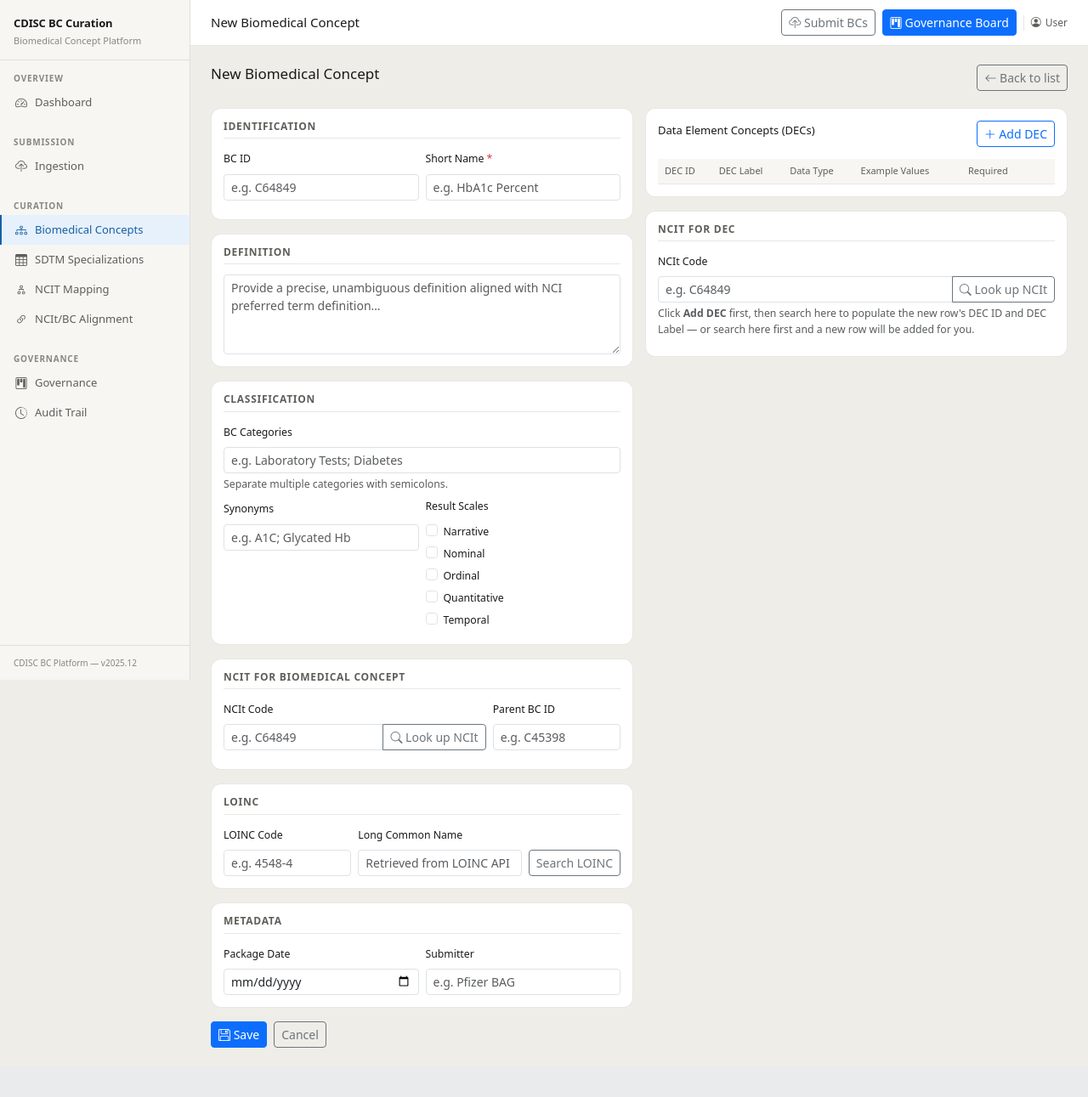
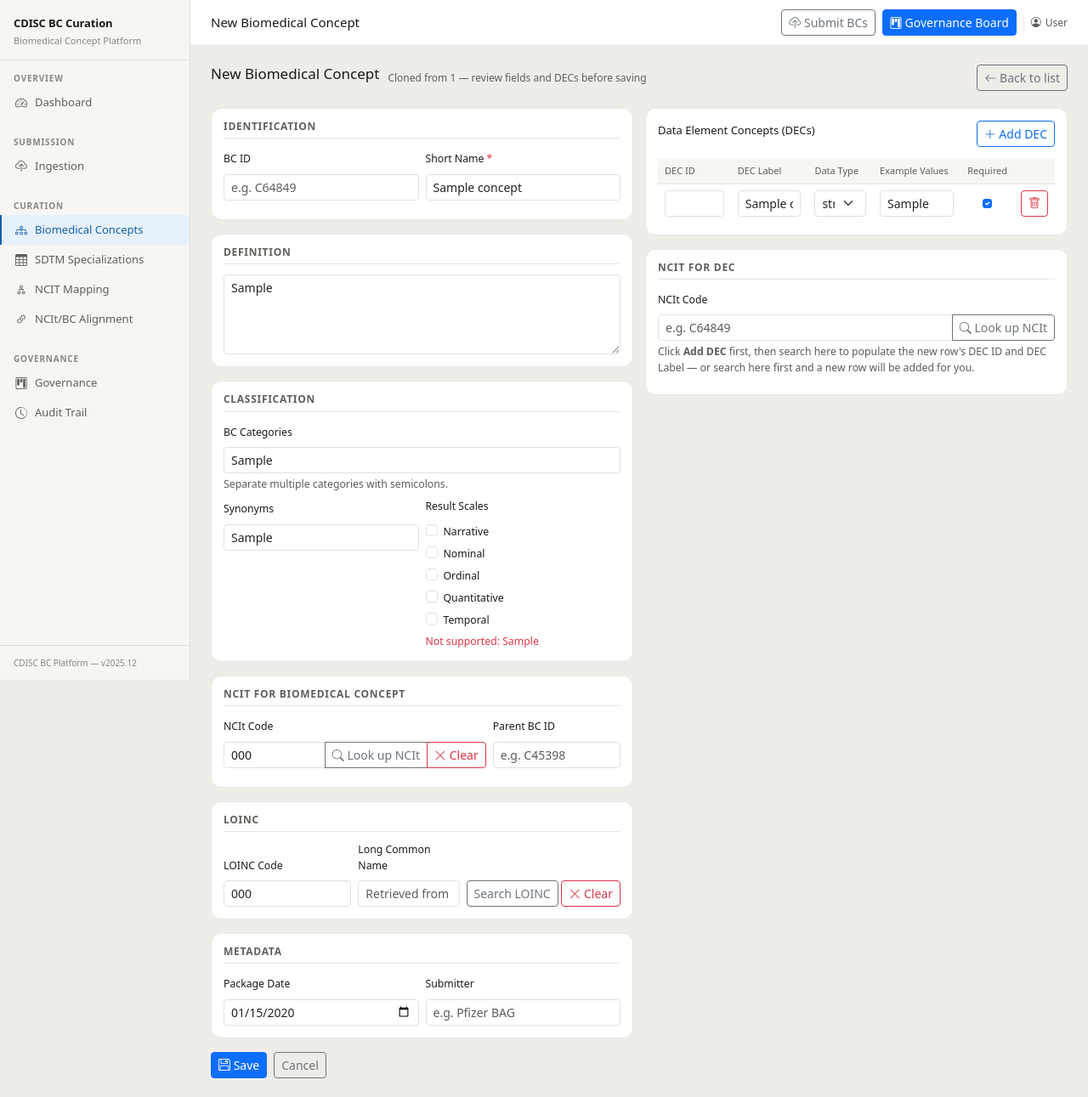
Before and after one commit to pendingintent/cdisc-concept-curation, a Flask app: page /bc/new?clone_from=1 in a window 1280 px wide. Shown: the whole page at 85% size. Before the commit the page ends 1233 px from the top, so only its background shows below. Run offline with Flask 3, Linux system fonts and the light colour scheme; tables that the repository leaves empty hold one stand-in row (values such as "Sample post"); lists and menus that the app fills with data are empty; parts of the project's set-up code (start-up, migrations or seed data) failed here and were passed over; some libraries are stand-ins or nearby versions.

Commit message:
Add Clone for Biomedical Concepts and Dataset Specializations (#83)
As a BC/DSS curator, copy an existing BC or Specialization and tweak the
group-level info while keeping its DECs/variables, per issue #83.

Clone pre-fills the existing New BC / New Specialization form from a
source record (group-level fields, DECs/variables) with the ID left
blank, so nothing is saved until the curator edits and hits Save — reuses
the existing create_bc()/save_decs() and specialization create() paths
unchanged. Each cloned DEC's dec_id is blanked so save_decs() regenerates
it under the new bc_id rather than keeping a stale "<old_bc_id>.DEC.N".

BC clone is scoped to the BC + its DECs (not its linked specializations);
specializations are cloned independently via their own action, matching
the issue's treatment of BCs and specializations as parallel requests.

- services/bc_service.py: add build_bc_clone(), returning a transient BC
  + DEC dicts copied from an existing bc_id.
- routes/bc.py: /bc/new?clone_from=<bc_id> renders the New BC form
  pre-filled from the source.
- routes/specializations.py: /specializations/?clone_from=<vlm_group_id>
  pre-fills the (already-collapsible) New Specialization panel from the
  source, without touching its vlm_group_id or the edit-in-place path.
- templates/bc_detail.html: DEC table now renders from the `decs` route
  variable instead of `bc.decs`, so a transient (unsaved) clone object can
  be pre-filled; adds a Clone button and a "cloned from" banner.
- templates/specializations.html: introduces a shared `fs` (edit_spec or
  clone_spec) template variable for prefill, keeping vlm_group_id and the
  published-lock checks scoped to true edit-in-place only; adds a Clone
  row action.
- templates/bc_list.html: adds a Clone row action.
- tests: services/bc_service, routes/bc, routes/specializations coverage
  for build_bc_clone() and both clone_from entry points.

Co-Authored-By: Claude Sonnet 5 <noreply@anthropic.com>

```diff
--- a/routes/bc.py
+++ b/routes/bc.py
@@ -53,6 +53,36 @@ def index():
 
 @bp.route("/new")
 def new_bc():
+    clone_from = request.args.get("clone_from", "").strip()
+    if clone_from:
+        bc, decs = bc_service.build_bc_clone(clone_from)
+        if bc is None:
+            flash(f"BC {clone_from} not found", "danger")
+            return redirect(url_for("bc.index"))
+        loinc_data = {}
+        if bc.loinc_metadata:
+            try:
+                loinc_data = json.loads(bc.loinc_metadata)
+            except (ValueError, TypeError):
+                pass
+        ncit_data = {}
+        if bc.ncit_metadata:
+            try:
+                ncit_data = json.loads(bc.ncit_metadata)
+            except (ValueError, TypeError):
+                pass
+        return render_template(
+            "bc_detail.html",
+            bc=bc,
+            decs=decs,
+            is_new=True,
+            loinc_data=loinc_data,
+            ncit_data=ncit_data,
+            clone_from=clone_from,
+            page_title=f"Clone of {clone_from}",
+            **_result_scale_context(bc),
+        )
+
     bc = BiomedicalConcept()
     ncit_code = request.args.get("ncit_code", "").strip()
     if ncit_code:
--- a/services/bc_service.py
+++ b/services/bc_service.py
@@ -23,6 +23,10 @@ class NotFoundError(ValueError):
 
 # Plain-text fields copied verbatim from a form/dict onto the model.
 _BC_TEXT_FIELDS = ("short_name", "definition", "bc_categories", "synonyms", "result_scales", "package_date")
+
+# Fields copied when building a clone of an existing BC (group-level fields
+# plus the same is_new-branch fields apply_bc_fields would set from a form).
+_BC_CLONE_FIELDS = _BC_TEXT_FIELDS + ("ncit_code", "parent_bc_id", "loinc_code", "system", "system_name", "loinc_metadata", "ncit_metadata")
 
 
 def _get_bc_or_raise(bc_id):
@@ -83,6 +87,37 @@ def create_bc(data, actor=None):
     log_change("BiomedicalConcept", bc_id, "created", actor=actor or bc.submitter, after=bc.to_dict())
     db.session.commit()
     return bc
+
+
+def build_bc_clone(bc_id):
+    """Build a transient (unsaved) BiomedicalConcept + its DEC dicts, copied
+    from an existing BC, for pre-filling the New BC form so a curator can
+    tweak group-level info and DECs before saving under a new bc_id.
+
+    bc_id itself is left unset (the curator must supply a new one) and each
+    DEC's dec_id is blanked so save_decs() regenerates it under the new
+    bc_id on save, rather than keeping a stale "<old_bc_id>.DEC.N".
+
+    Returns (None, None) if bc_id doesn't exist.
+    """
+    source = db.session.get(BiomedicalConcept, bc_id)
+    if source is None:
+        return None, None
+    clone = BiomedicalConcept()
+    for field in _BC_CLONE_FIELDS:
+        setattr(clone, field, getattr(source, field))
+    decs = [
+        {
+            "dec_id": "",
+            "ncit_dec_code": dec.ncit_dec_code,
+            "dec_label": dec.dec_label,
+            "data_type": dec.data_type,
+            "example_set": dec.example_set,
+            "required": dec.required,
+        }
+        for dec in source.decs.order_by(DataElementConcept.sort_order)
+    ]
+    return clone, decs
 
 
 def get_or_create_bc_stub(bc_id, short_name="", actor=None):
--- a/templates/bc_detail.html
+++ b/templates/bc_detail.html
@@ -27,10 +27,18 @@
       <span class="page-meta">Submitted by {{ bc.submitter }}</span>
     {% endif %}
   {% endif %}
+  {% if is_new and clone_from %}
+    <span class="page-meta">Cloned from {{ clone_from }} — review fields and DECs before saving</span>
+  {% endif %}
   <div class="page-actions">
     <a href="{{ url_for('bc.index') }}" class="btn btn-sm btn-outline-secondary">
       <i class="bi bi-arrow-left" aria-hidden="true"></i> Back to list
     </a>
+    {% if not is_new %}
+      <a href="{{ url_for('bc.new_bc', clone_from=bc.bc_id) }}" class="btn btn-sm btn-outline-secondary">
+        <i class="bi bi-copy" aria-hidden="true"></i> Clone
+      </a>
+    {% endif %}
     {% if not is_new and bc.status == 'provisional' %}
       <button type="submit" form="bc-form"
               formaction="{{ url_for('bc.submit_for_review', bc_id=bc.bc_id) }}"
@@ -379,8 +387,8 @@
               </tr>
             </thead>
             <tbody id="dec-table-body">
-              {% if bc and bc.decs %}
-                {% for dec in bc.decs %}
+              {% if decs %}
+                {% for dec in decs %}
                 <tr>
                   <td>
                     <input type="hidden" name="decs[{{ loop.index0 }}][ncit_dec_code]" value="{{ dec.ncit_dec_code | default('') }}">
--- a/templates/bc_list.html
+++ b/templates/bc_list.html
@@ -132,6 +132,11 @@
                    aria-label="View/Edit {{ bc.short_name }}">
                   <i class="bi bi-pencil" aria-hidden="true"></i> Edit
                 </a>
+                <a href="{{ url_for('bc.new_bc', clone_from=bc.bc_id) }}"
+                   class="btn btn-sm btn-outline-secondary"
+                   aria-label="Clone {{ bc.short_name }}">
+                  <i class="bi bi-copy" aria-hidden="true"></i> Clone
+                </a>
                 <button type="button"
                         class="btn btn-sm btn-outline-danger"
                         {% if bc.status == 'published' %}
```
Also changed, not shown: routes/specializations.py (+8 -0 lines), templates/specializations.html (+18 -12 lines), tests/test_bc_routes.py (+31 -0 lines), tests/test_bc_service.py (+39 -1 lines), tests/test_specializations_routes.py (+38 -0 lines).
